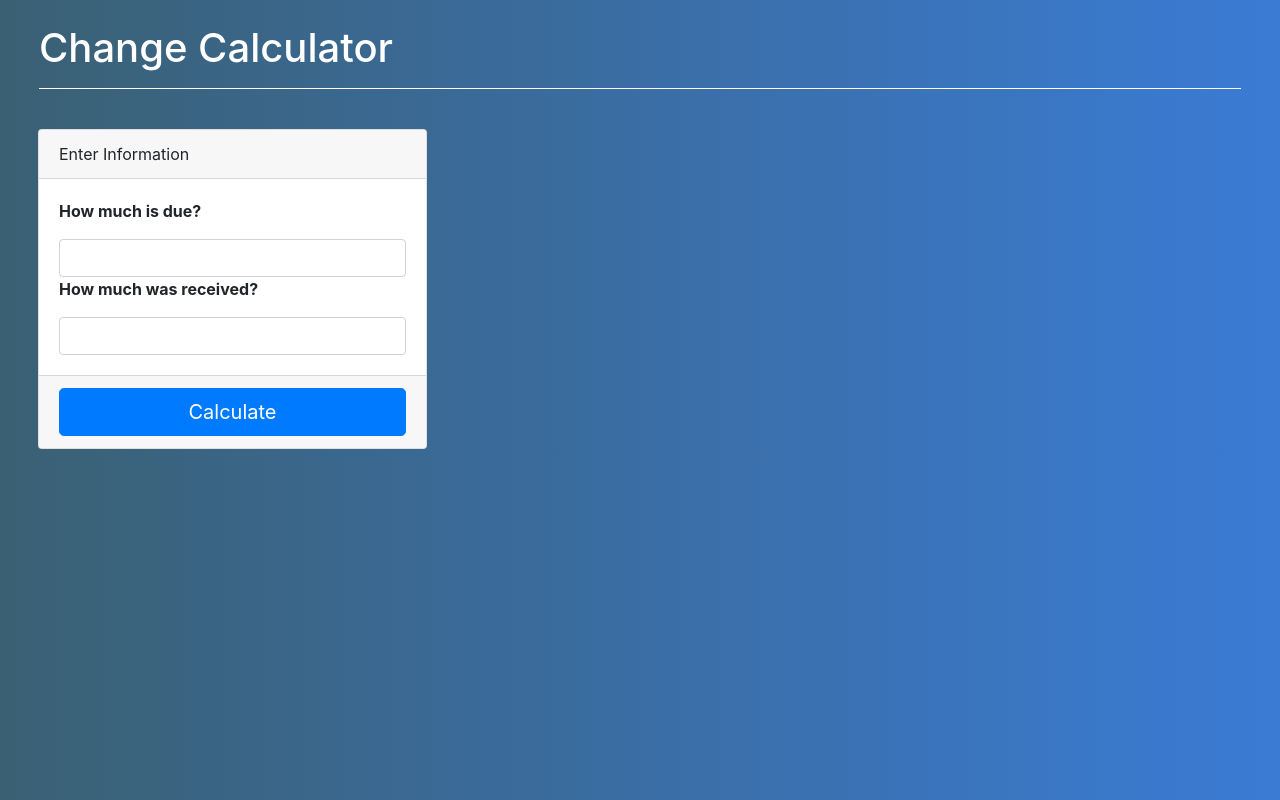
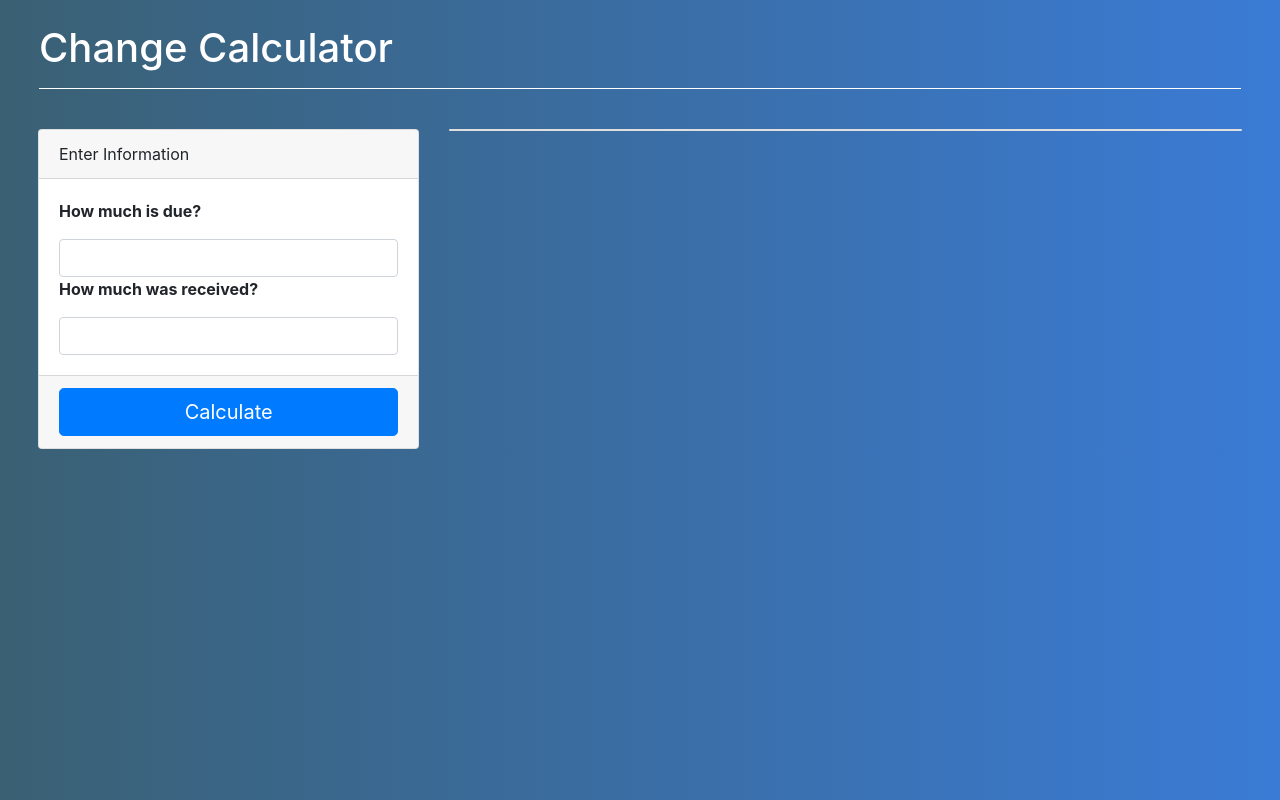
Before and after one commit to DRodriguez88/startnow-react100-change-calculator, a React app: page / in a window 1280 px wide. Built offline with nearby package versions, Linux system fonts and the light colour scheme.

Commit message:
start 2nd card

```diff
--- a/src/app.jsx
+++ b/src/app.jsx
@@ -13,7 +13,7 @@ class App extends Component {
           <hr className="border-white"></hr>
         </div>
 
-        <div className="row ml-2">
+        <div className="row ml-2 mr-2">
           <div className="col-sm-4">
             <div className="card">
               <div className="card-header">
@@ -30,6 +30,11 @@ class App extends Component {
               </div>
             </div>
           </div>
+
+          <div className="col-sm-8">
+            <div className="card">
+            </div>
+          </div>
         </div>
 
       </div>
```
